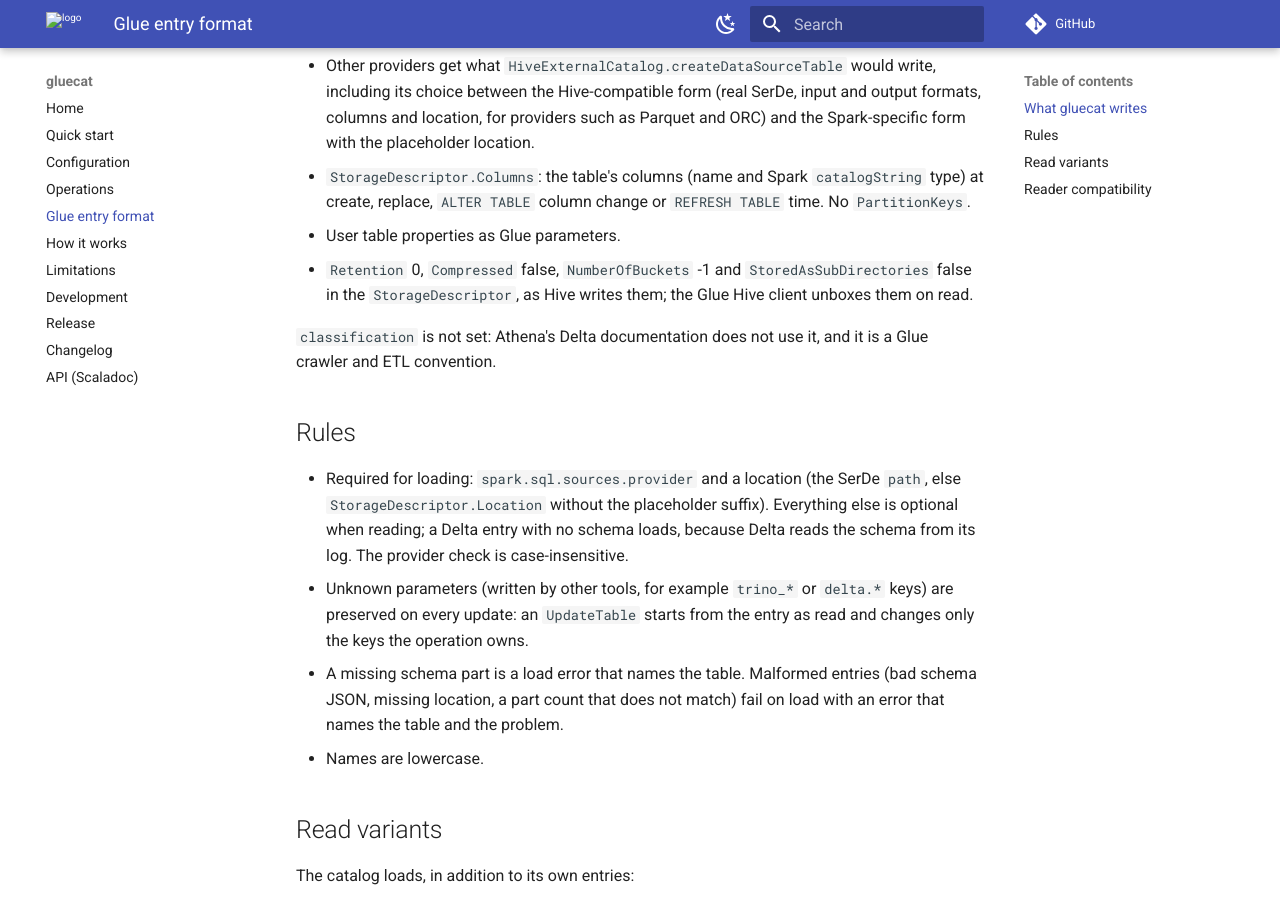
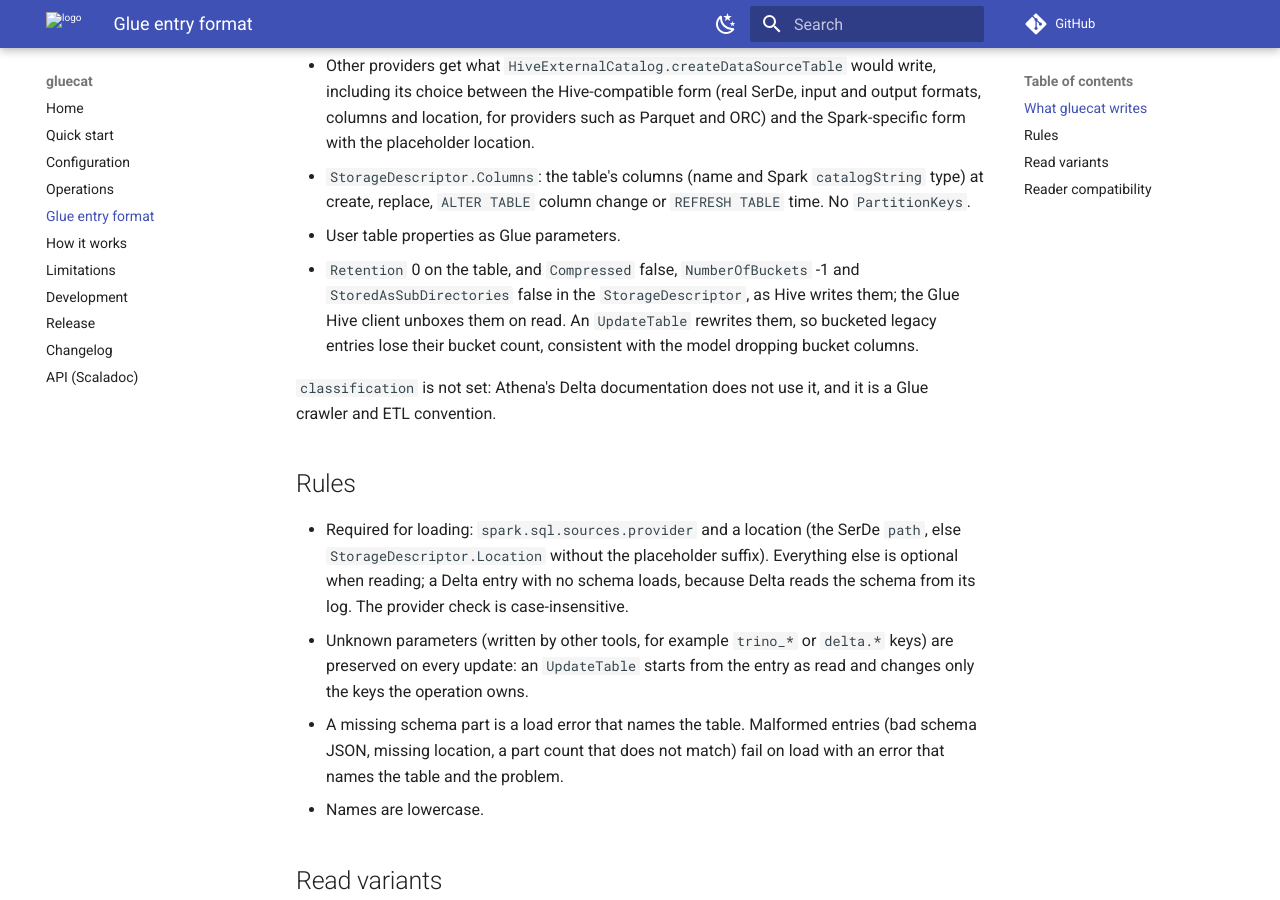
Before and after one commit to sdaberdaku/gluecat, an MkDocs documentation site: the page built from docs/site/glue-entry-format.md, in a window 1280 px wide and 900 px high, scrolled down 785 px. Built offline with MkDocs 1.6.1 and Material for MkDocs 9.7.7, drawn with Linux system fonts in a browser that asks for light colours; comment, search, counter and statistics services are not loaded.

Commit message:
Documentation site: fix Delta staging, entry format and JDK statements; CI cache and path filters

```diff
--- a/docs/site/glue-entry-format.md
+++ b/docs/site/glue-entry-format.md
@@ -26,8 +26,9 @@ Spark's Hive-client path read, with two additions for Delta so that Athena's Del
 - `StorageDescriptor.Columns`: the table's columns (name and Spark `catalogString` type) at create, replace,
   `ALTER TABLE` column change or `REFRESH TABLE` time. No `PartitionKeys`.
 - User table properties as Glue parameters.
-- `Retention` 0, `Compressed` false, `NumberOfBuckets` -1 and `StoredAsSubDirectories` false in the
-  `StorageDescriptor`, as Hive writes them; the Glue Hive client unboxes them on read.
+- `Retention` 0 on the table, and `Compressed` false, `NumberOfBuckets` -1 and `StoredAsSubDirectories` false in the
+  `StorageDescriptor`, as Hive writes them; the Glue Hive client unboxes them on read. An `UpdateTable` rewrites
+  them, so bucketed legacy entries lose their bucket count, consistent with the model dropping bucket columns.
 
 `classification` is not set: Athena's Delta documentation does not use it, and it is a Glue crawler and ETL
 convention.
--- a/mkdocs.yml
+++ b/mkdocs.yml
@@ -4,6 +4,7 @@ site_url: https://sdaberdaku.github.io/gluecat/
 repo_url: https://github.com/sdaberdaku/gluecat
 edit_uri: edit/main/docs/site/
 docs_dir: docs/site
+exclude_docs: requirements.txt
 theme:
   name: material
   logo: assets/gluecat-icon.png
@@ -21,6 +22,7 @@ theme:
         name: Switch to light mode
   features:
     - content.code.copy
+    - content.action.edit
 plugins:
   - search
 nav:
@@ -37,4 +39,3 @@ nav:
   - API (Scaladoc): https://sdaberdaku.github.io/gluecat/api/
 markdown_extensions:
   - attr_list
-  - tables
```
Also changed, not shown: docs/site/development.md (+1 -1 lines), docs/site/how-it-works.md (+3 -2 lines), docs/site/limitations.md (+0 -1 lines), docs/site/operations.md (+0 -1 lines), docs/site/release.md (+2 -0 lines), 2 other files.
